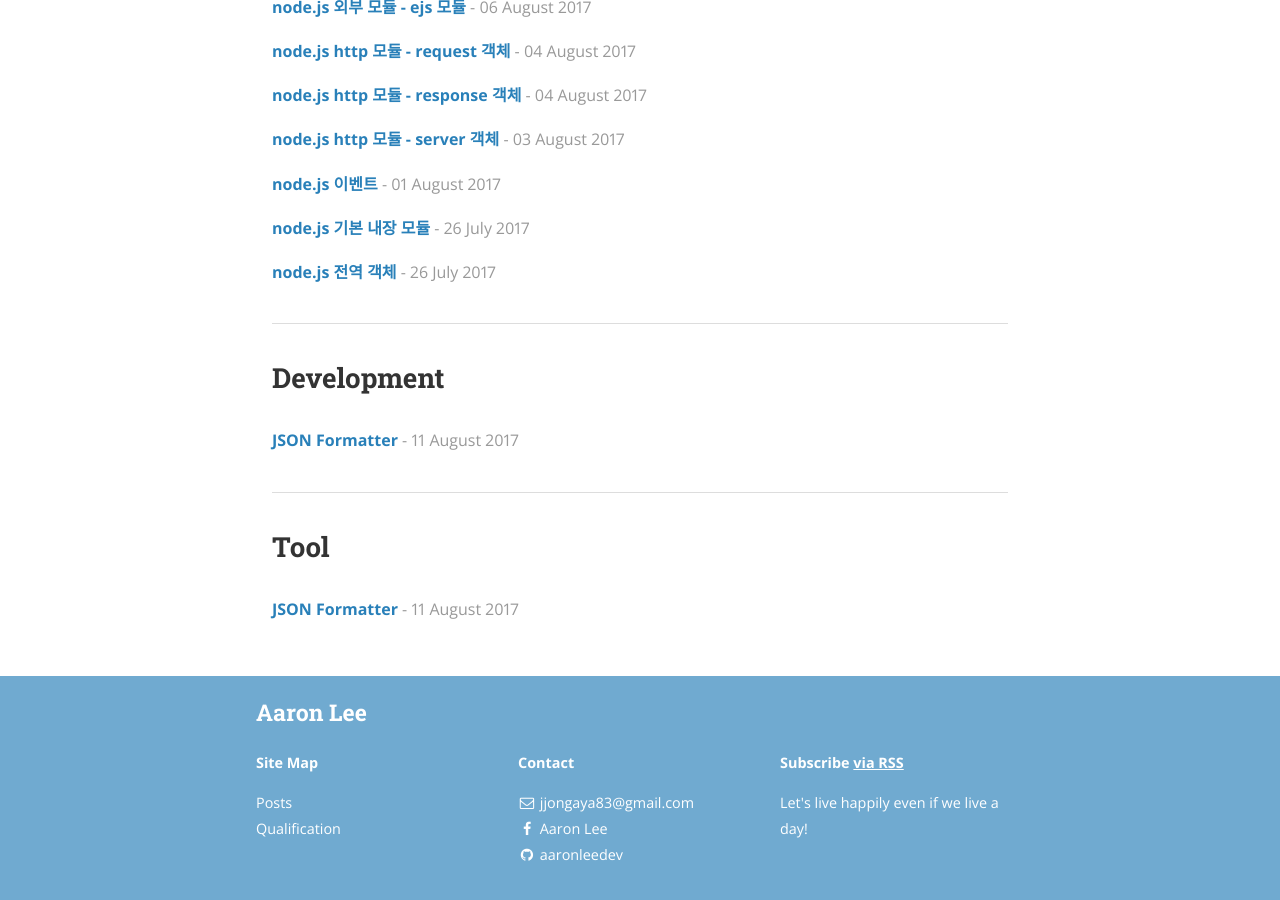
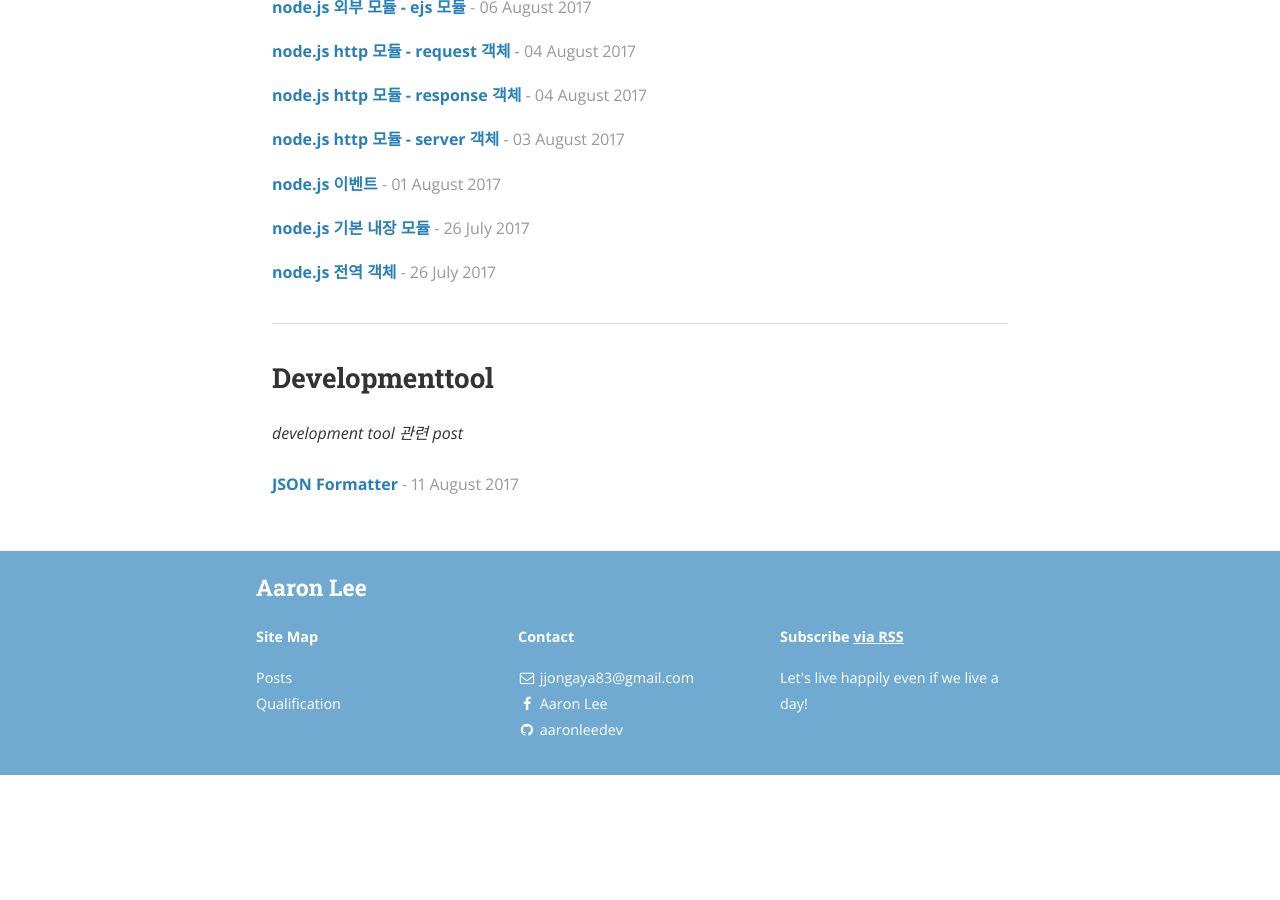
Before and after one commit to aaronleedev/aaronleedev.github.io, a Jekyll site: the page built from posts.html, in a window 1280 px wide and 900 px high, scrolled down 683 px. Built offline with Jekyll 4.4.1, drawn with Linux system fonts in a browser that asks for light colours; nearby versions of some CDN libraries; after the commit the page ends 1458 px from its top, so only the background shows below that.

Commit message:
changed post category

```diff
--- a/_config.yml
+++ b/_config.yml
@@ -54,7 +54,7 @@ descriptions:
   - cat: node.js
     desc: "node.js 관련 post"
 
-  - cat: development tool
+  - cat: developmentTool
     desc: "development tool 관련 post"
 
 # Social icons and sharing options
--- a/_posts/2017-08-11-development-tool-json-formatter.markdown
+++ b/_posts/2017-08-11-development-tool-json-formatter.markdown
@@ -3,7 +3,7 @@ layout: post
 title:  JSON Formatter
 date:   2017-08-11 15:24:00
 author: Aaron Lee
-categories: development tool
+categories: developmentTool
 tags:	developmentTool web chrome json
 cover:  "/images/2017-08-11-development-tool-json-formatter_01.png"
 ---
```
